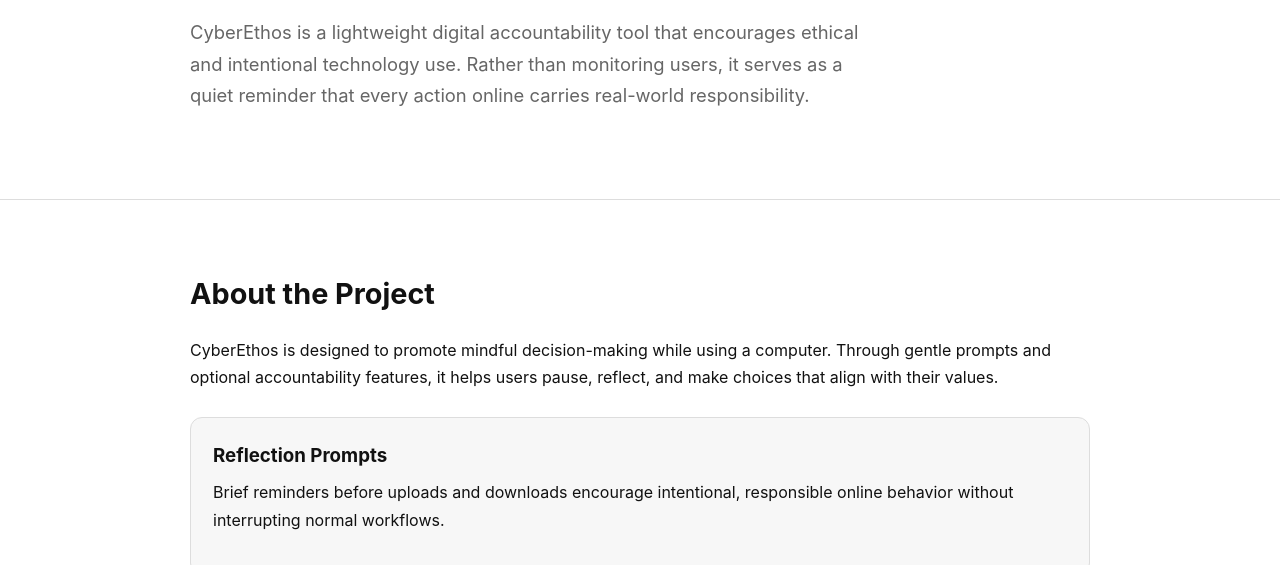
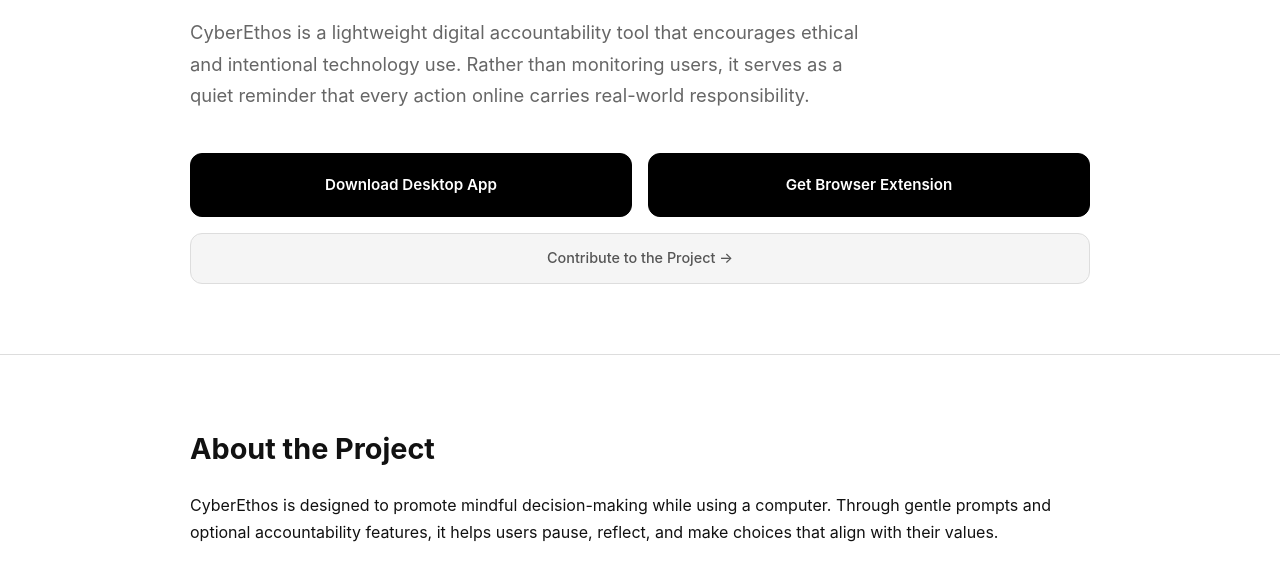
Before and after one commit to tewaltpro/olivertewalt.com, a plain HTML site: page cyberethos.html in a window 1280 px wide. Shown: the part 212-777 px from the top of the page. Drawn offline with Linux system fonts and the light colour scheme.

Commit message:
404 and Cyber Ethos overhaul

```diff
--- a/cyberethos.html
+++ b/cyberethos.html
@@ -110,6 +110,88 @@ footer{
     color:var(--muted);
     text-align:center;
 }
+
+.cta-row{
+    display:flex;
+    gap:16px;
+    width:100%;
+    margin:42px 0 14px;
+}
+
+.cta{
+    flex:1;
+
+    display:flex;
+    align-items:center;
+    justify-content:center;
+
+    text-align:center;
+    text-decoration:none;
+
+    background:#000;
+    color:#fff;
+
+    padding:18px 24px;
+
+    border:1px solid #000;
+    border-radius:12px;
+
+    font-weight:600;
+    font-size:.95rem;
+
+    transition:
+        background .2s,
+        transform .2s,
+        border-color .2s;
+}
+
+.cta:hover{
+    background:#222;
+    border-color:#222;
+    transform:translateY(-2px);
+}
+
+.github-link{
+    display:flex;
+    justify-content:center;
+    align-items:center;
+
+    width:100%;
+
+    margin-top:16px;
+
+    padding:12px 20px;
+
+    background:#f5f5f5;
+    color:#555;
+
+    text-decoration:none;
+    font-weight:500;
+    font-size:.9rem;
+
+    border:1px solid #ddd;
+    border-radius:12px;
+
+    transition:
+        background .2s,
+        color .2s,
+        border-color .2s;
+}
+
+.github-link:hover{
+    background:#ececec;
+    border-color:#cfcfcf;
+    color:#111;
+}
+
+@media (max-width:700px){
+
+    .cta-row{
+        flex-direction:column;
+    }
+
+}
+
 </style>
 
 </head>
@@ -126,6 +208,24 @@ footer{
             it serves as a quiet reminder that every action online carries real-world
             responsibility.
         </p>
+
+        <div class="cta-row">
+
+            <a class="cta" href="https://github.com/tewaltpro/CyberEthos/releases/download/v1.0.7/CyberEthos.exe">
+                Download Desktop App
+            </a>
+
+            <a class="cta" href="olivertewalt.com/404">
+                Get Browser Extension
+            </a>
+
+        </div>
+
+        <a class="github-link" href="https://github.com/tewaltpro/CyberEthos">
+            Contribute to the Project →
+        </a>
+
+        </div>
     </div>
 </header>
 
```
Also changed, not shown: 404.html (added, +129 -0 lines).
